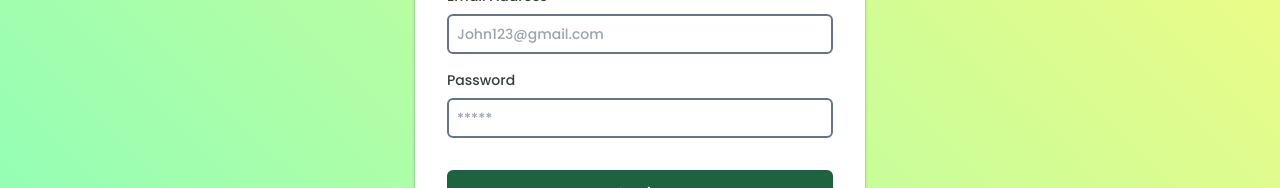
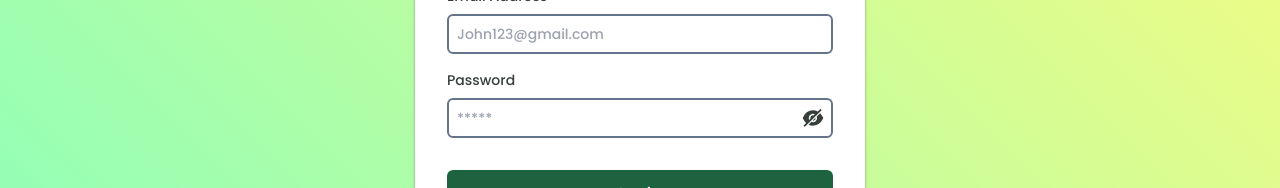
Before and after one commit to SM8UTI/NMIETBOOK-Chat-Web, a React (Vite) app: page /login in a window 1280 px wide. Shown: the part 349-537 px from the top of the page. Built offline with nearby package versions, Linux system fonts and the light colour scheme.

Commit message:
show password toggle added in login page

```diff
--- a/src/Pages/Login.jsx
+++ b/src/Pages/Login.jsx
@@ -8,6 +8,8 @@ import { updateUser } from "../Store/Slice/MainSlice";
 import { toast } from "react-hot-toast";
 import { ThreeDots } from "react-loader-spinner";
 
+import { AiFillEye, AiFillEyeInvisible } from "react-icons/ai";
+
 const Login = () => {
   const navigate = useNavigate();
   const dispatch = useDispatch();
@@ -15,6 +17,8 @@ const Login = () => {
   const [error, setError] = useState();
   const [errorData, setErrorData] = useState("");
   const [loading, setLoading] = useState(false);
+
+  const [showPassword, setShowPassword] = useState(false);
 
   const errorHandling = (e) => {
     if (e === "Firebase: Error (auth/email-already-in-use).") {
@@ -35,6 +39,7 @@ const Login = () => {
 
     try {
       const res = await signInWithEmailAndPassword(auth, email, password);
+      console.log(res);
       dispatch(updateUser(res.user.reloadUserInfo));
       toast(`Welcome Back!, ${res.user.displayName}`, {
         icon: "🙏",
@@ -76,16 +81,22 @@ const Login = () => {
               className="border-2 border-slate-500 p-2 rounded-md text-sm text-black  w-full"
             />
           </div>
-          <div className="flex flex-col gap-2">
+          <div className="flex flex-col gap-2 relative">
             <label htmlFor="password" className="text-sm opacity-80">
               Password
             </label>
             <input
-              type="password"
+              type={showPassword ? "text" : "password"}
               id="password"
               placeholder="*****"
               className="border-2 border-slate-500 p-2 rounded-md text-sm text-black w-full "
             />
+            <div
+              className="absolute bottom-2 right-2 text-2xl text-black opacity-80 cursor-pointer"
+              onClick={() => setShowPassword(!showPassword)}
+            >
+              {showPassword ? <AiFillEye /> : <AiFillEyeInvisible />}
+            </div>
           </div>
           <button
             type="submit"
```
